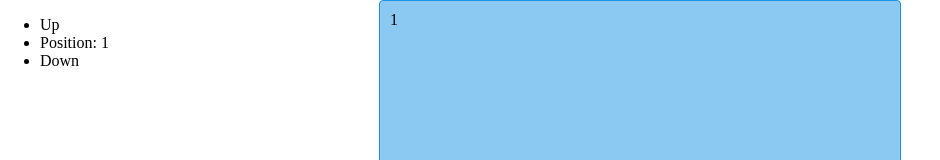
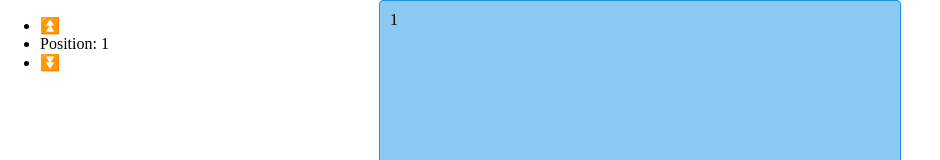
Before and after one commit to ZanMarolt/vertical-navigation-poc, an Angular app: page / in a window 1280 px wide. Shown: the top 160 px of the page, without its empty margins (0-940 px from the left). Built offline with nearby package versions, Linux system fonts and the light colour scheme.

Commit message:
Fix navigation options, remove logs

```diff
--- a/src/app/app.component.css
+++ b/src/app/app.component.css
@@ -2,3 +2,7 @@
     position: fixed;
     top: 0;
 }
+
+.menu ul li {
+    cursor: pointer;
+}
--- a/src/app/app.component.html
+++ b/src/app/app.component.html
@@ -2,9 +2,9 @@
   <!-- Vertical menu -->
   <div class="menu">
     <ul>
-      <li (click)="up()">Up</li>
+      <li (click)="up()">⏫</li>
       <li>Position: {{ position }}</li>
-      <li (click)="down()">Down</li>
+      <li (click)="down()">⏬</li>
     </ul>
   </div>
   <!-- Loop through cards -->
--- a/src/app/app.component.ts
+++ b/src/app/app.component.ts
@@ -1,4 +1,4 @@
-import { ChangeDetectionStrategy, Component, OnInit, QueryList, ViewChildren } from '@angular/core';
+import { ChangeDetectionStrategy, ChangeDetectorRef, Component, OnInit, QueryList, ViewChildren } from '@angular/core';
 import { BehaviorSubject, debounceTime, fromEvent } from 'rxjs';
 import { CardComponent } from './components/card.component';
 
@@ -20,6 +20,8 @@ export class AppComponent implements OnInit {
   // Handle scroll
   scroll$ = fromEvent(window, 'scroll');
 
+  constructor(readonly cdr: ChangeDetectorRef) {}
+
   ngOnInit() {
     this.cards = Array(this.cardCount).fill(1).map((_, index) => index + 1);
 
@@ -31,7 +33,10 @@ export class AppComponent implements OnInit {
         return elBounds.top + elBounds.height > 0;
       });
 
+      if(!findVisible) return;
+
       this.position = findVisible?.number ? findVisible.number : this.position;
+      this.cdr.markForCheck();
     })
   }
 
--- a/src/app/components/card.component.ts
+++ b/src/app/components/card.component.ts
@@ -14,12 +14,9 @@ export class CardComponent {
   ) {}
 
   scroll(): void {
-    console.log('Scrolling to', this.number);
-    console.log('pos', this.host.nativeElement.getBoundingClientRect());
-
     window.scrollTo({
       top: window.scrollY + this.host.nativeElement.getBoundingClientRect().y + 1,
       behavior: 'smooth',
-    } as ScrollToOptions);
+    });
   }
 }
```
